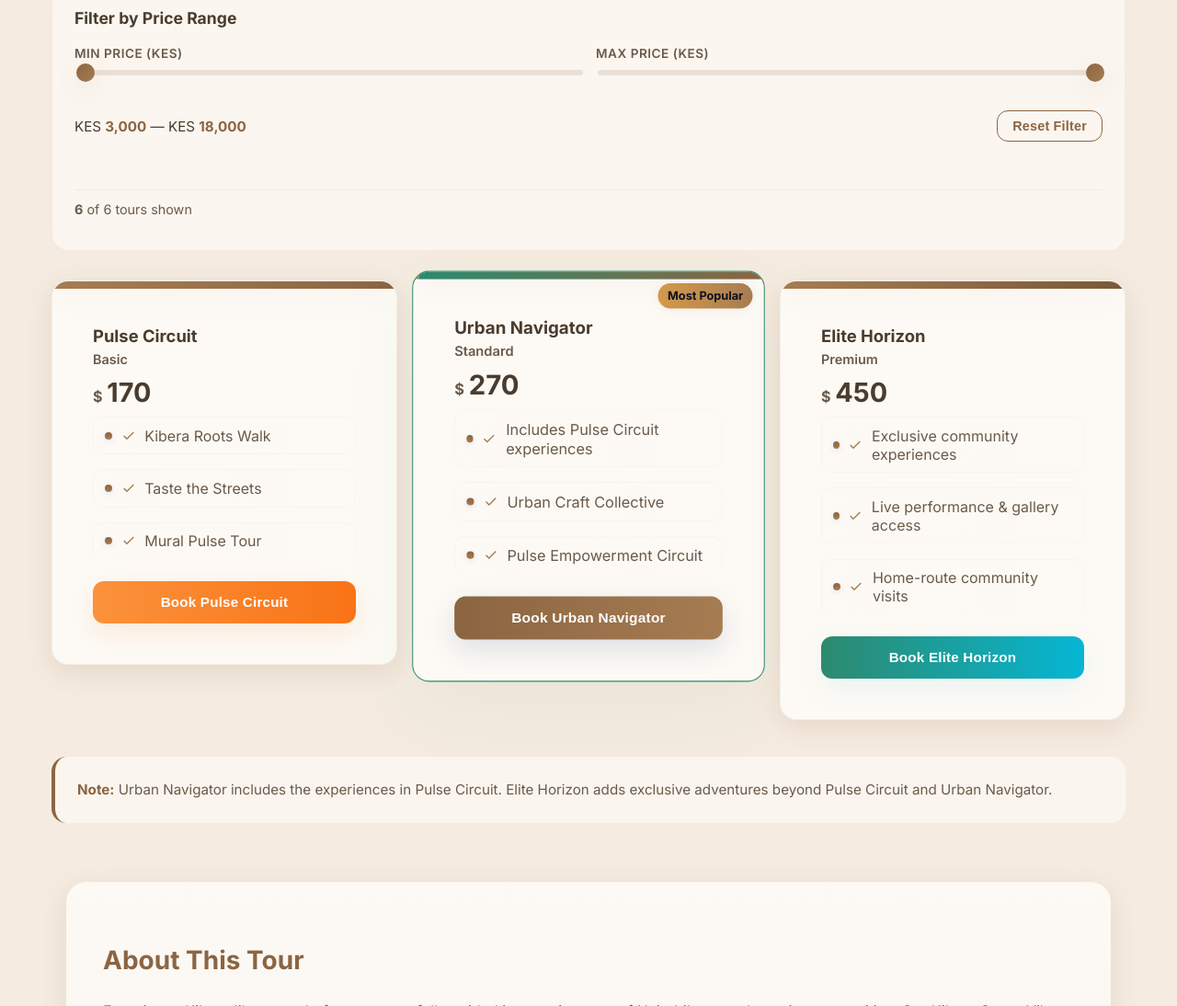
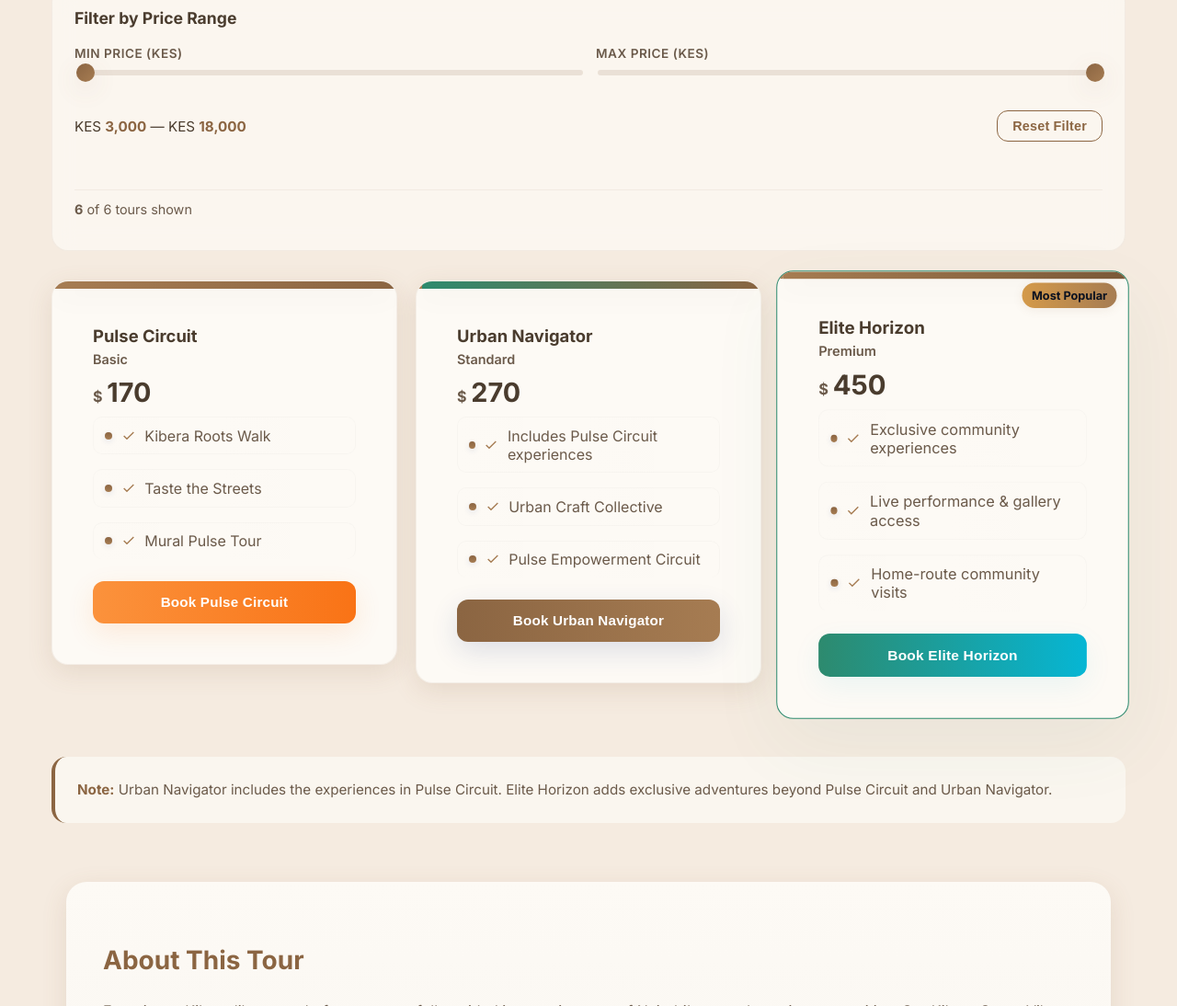
Before and after one commit to carlghtl/Urban-Pulse-Adventures, a website: page kibera.html in a window 1280 px wide. Shown: the part 1444-2538 px from the top of the page at 92% size. Drawn offline with nearby package versions, Linux system fonts and the light colour scheme; no server answers.

Commit message:
Kibera: mark Elite Horizon as most popular; move badge

```diff
--- a/kibera.html
+++ b/kibera.html
@@ -82,9 +82,8 @@
           </div>
         </article>
 
-        <article class="kibera-card recommended" data-tier="urban_navigator" aria-labelledby="tier-urban">
+        <article class="kibera-card" data-tier="urban_navigator" aria-labelledby="tier-urban">
           <div class="card-accent accent-featured"></div>
-          <div class="popular-badge">Most Popular</div>
           <div class="card-body">
             <h4 id="tier-urban" class="tier-name">Urban Navigator <span class="tier-sub">Standard</span></h4>
             <p class="price"><span class="currency">$</span>270</p>
@@ -97,8 +96,9 @@
           </div>
         </article>
 
-        <article class="kibera-card" data-tier="elite_horizon" aria-labelledby="tier-elite">
+        <article class="kibera-card recommended" data-tier="elite_horizon" aria-labelledby="tier-elite">
           <div class="card-accent accent-premium"></div>
+          <div class="popular-badge">Most Popular</div>
           <div class="card-body">
             <h4 id="tier-elite" class="tier-name">Elite Horizon <span class="tier-sub">Premium</span></h4>
             <p class="price"><span class="currency">$</span>450</p>
```
